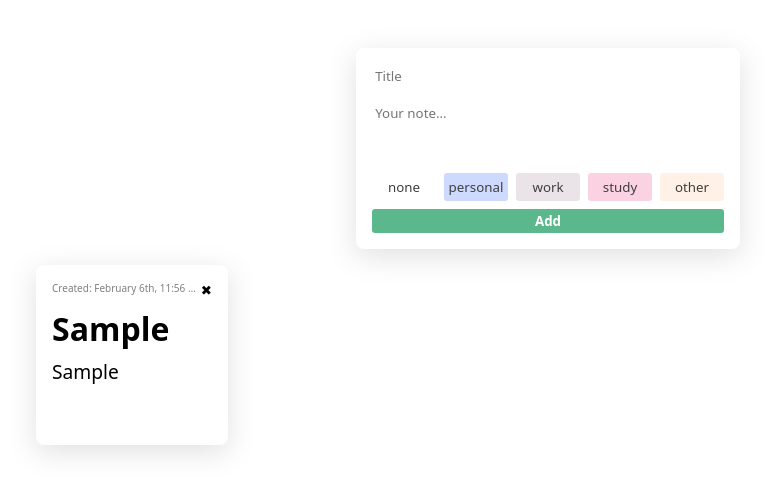
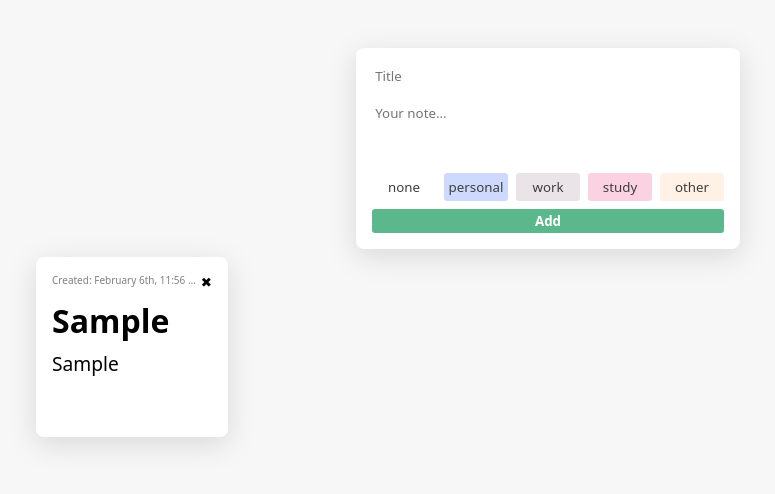
Before and after one commit to MarkDavidovich/react-notes, a React (Vite) app: page / in a window 1280 px wide. Both pictures are taken after typing "Sample", "Sample" into the empty fields and a click on the button "Add". Shown: the top 494 px of the page, without its empty margins (92-867 px from the left). Built offline with nearby package versions, Linux system fonts and the light colour scheme.

Commit message:
fix various ux elements

```diff
--- a/src/App.css
+++ b/src/App.css
@@ -15,3 +15,7 @@
     "Helvetica Neue",
     sans-serif;
 }
+
+html {
+  background-color: rgb(247, 247, 247);
+}
--- a/src/components/NoteMaker/NoteMaker.module.css
+++ b/src/components/NoteMaker/NoteMaker.module.css
@@ -1,5 +1,5 @@
 .container {
-  width: 30%;
+  min-width: 30%;
   margin: auto;
   padding: 1rem;
 
--- a/src/components/Notes/Notes.module.css
+++ b/src/components/Notes/Notes.module.css
@@ -5,5 +5,5 @@
   margin-top: 3rem;
   display: flex;
   flex-direction: column;
-  gap: 1rem;
+  gap: 0.5rem;
 }
```
